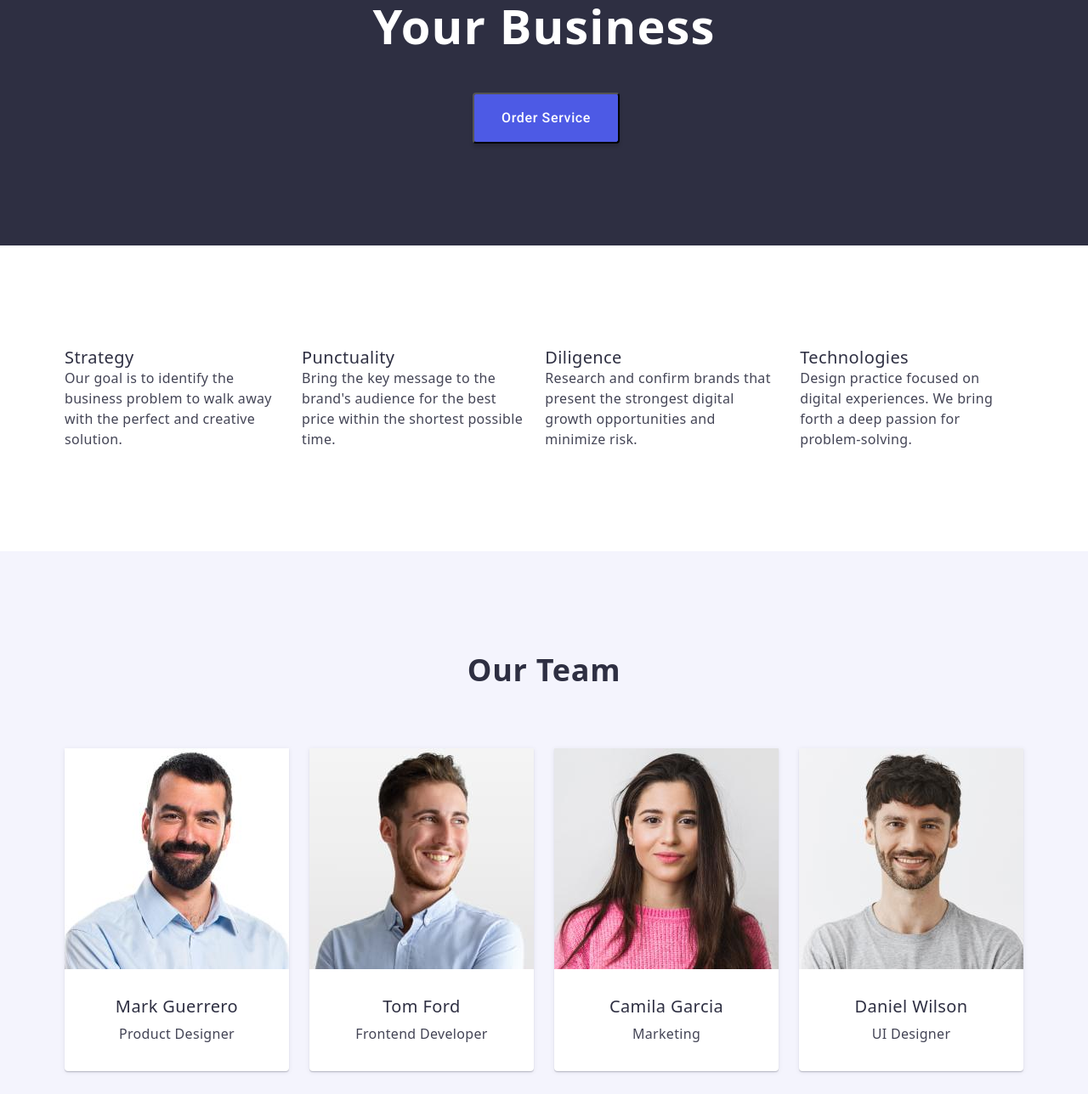
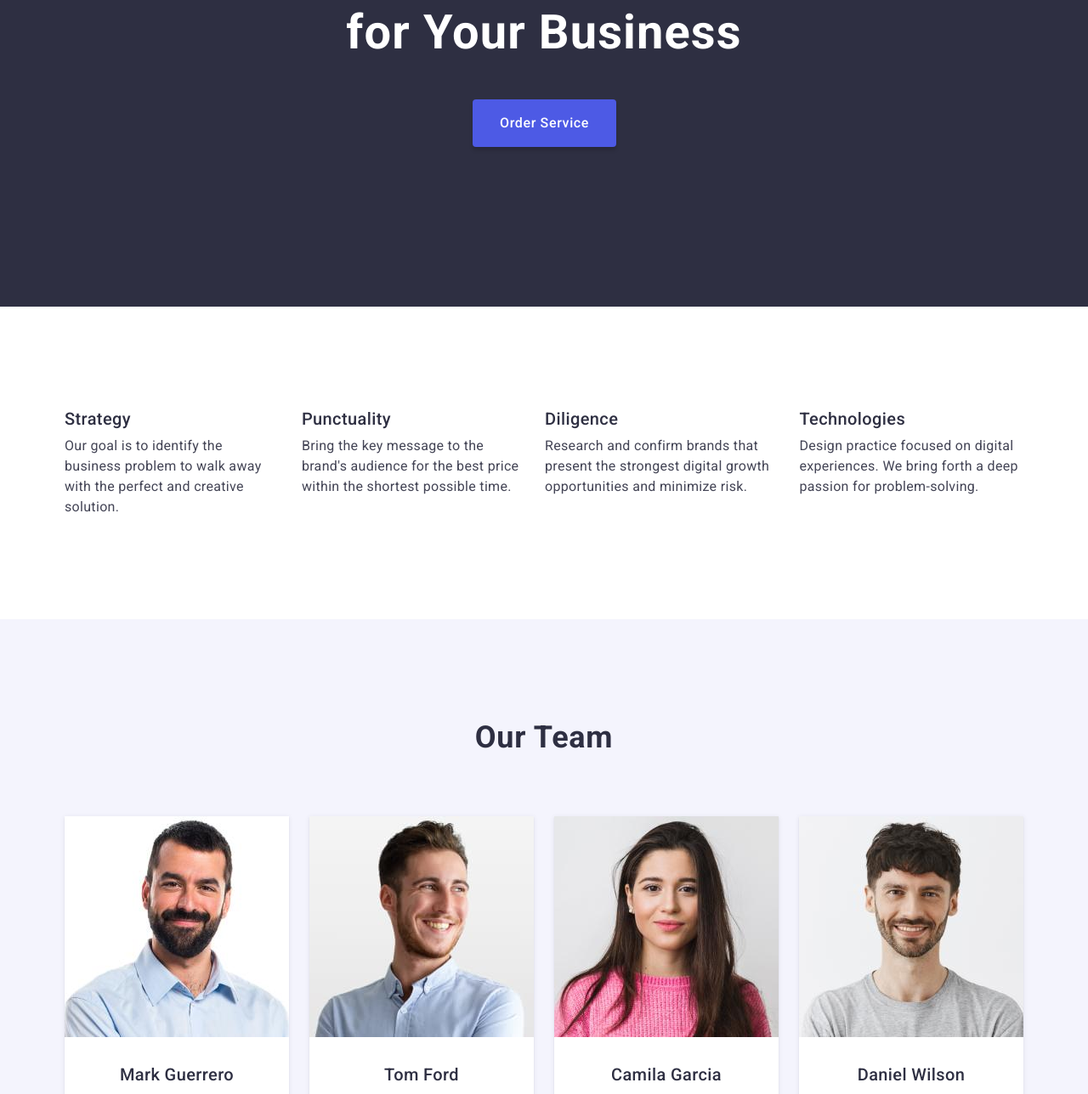
Before and after one commit to OlenaYermak/goit-markup-hw-03, a plain HTML site: page index.html in a window 1280 px wide. Shown: the part 312-1600 px from the top of the page at 85% size. Drawn offline with nearby package versions, Linux system fonts and the light colour scheme.

Commit message:
upgreat mist

```diff
--- a/css/style.css
+++ b/css/style.css
@@ -117,11 +117,12 @@ column-gap: 40px;
 /* ======HERO====== */
 .hero {
   background-color: #2e2f42;
-
+  padding-top: 188px;
+  padding-bottom: 188px;
 
 }
 .hero-title {
-  width: 496px;
+  max-width: 496px;
   color: white;
   font-size: 56px;
   text-align: center;
@@ -130,6 +131,7 @@ column-gap: 40px;
   margin-right: auto;
   margin-left: auto;
   margin-bottom: 48px;
+
 
 }
 .hero-button {
@@ -145,6 +147,10 @@ column-gap: 40px;
   border-radius: 4px;
   margin-left: 480px;
   box-shadow: 0px 4px 4px 0px rgba(0, 0, 0, 0.15);
+  display: block;
+  min-width: 169px;
+  height: 56px;
+  border: none;
 
 }
 .hero-button:hover,
@@ -187,10 +193,12 @@ column-gap: 40px;
 .benefits-list {
   display: flex;
   column-gap: 24px;
-
-}
+  }
+  .benefits-list-title {
+    margin-bottom: 8px;
+  }
 .benefits-list-item {
-width: calc ((100%-3*24px)/4);
+flex-basis: calc ((100%-3*24px)/4);
 }
 /* ======TEAM====== */
 .team {
@@ -211,9 +219,16 @@ width: calc ((100%-3*24px)/4);
 .team-card {
   display: flex;
   flex-direction: column;
-  align-items: center;
   gap: 8px;
-padding: 32px 16px;
+padding-top: 32px;
+padding-bottom: 32px;
+}
+.team-list-title {
+  text-align: center;
+  margin-bottom: 8px;
+}
+.team-list-text {
+  text-align: center;
 }
 
 
@@ -228,9 +243,7 @@ padding: 32px 16px;
 .portfolio-list-item {
   width: calc ((100%-3*24px)/3);
 }
-.portfolio-list .portfolio-list-item :nth-child(3) {
-  margin-right: 0;
-}
+
 .portfolio-card {
   display: flex;
     padding: 32px 16px;
@@ -239,6 +252,10 @@ padding: 32px 16px;
     align-items: flex-start;
     gap: 8px;
     align-self: stretch;
+    border: 1px solid #e7e9fc;
+}
+.portfolio-list-title {
+  margin-bottom: 8px;
 }
 
 
@@ -248,7 +265,6 @@ padding: 32px 16px;
 }
 .footer-text {
   color: #f4f4fd;
-  margin-top: 16px;
   width: 264px;
 }
 .studio-accent {
@@ -257,3 +273,8 @@ padding: 32px 16px;
 .page-footer {
   padding-top: 100px;
   padding-bottom: 100px;}
+
+  .footer-logotype {
+    display: inline-block;
+ margin-bottom: 16px;
+  }
--- a/index.html
+++ b/index.html
@@ -7,7 +7,7 @@
 
     <link rel="preconnect" href="https://fonts.googleapis.com" />
     <link rel="preconnect" href="https://fonts.gstatic.com" crossorigin />
-    <link rel="stylesheet" href="./css/style.css" />
+
     <link
       href="https://fonts.googleapis.com/css2?family=Raleway:wght@700&family=Roboto:wght@400;500;700&display=swap"
       rel="stylesheet"
@@ -16,6 +16,7 @@
       rel="stylesheet"
       href="https://cdnjs.cloudflare.com/ajax/libs/modern-normalize/2.0.0/modern-normalize.min.css"
     />
+    <link rel="stylesheet" href="./css/style.css" />
   </head>
   <body>
 
```
